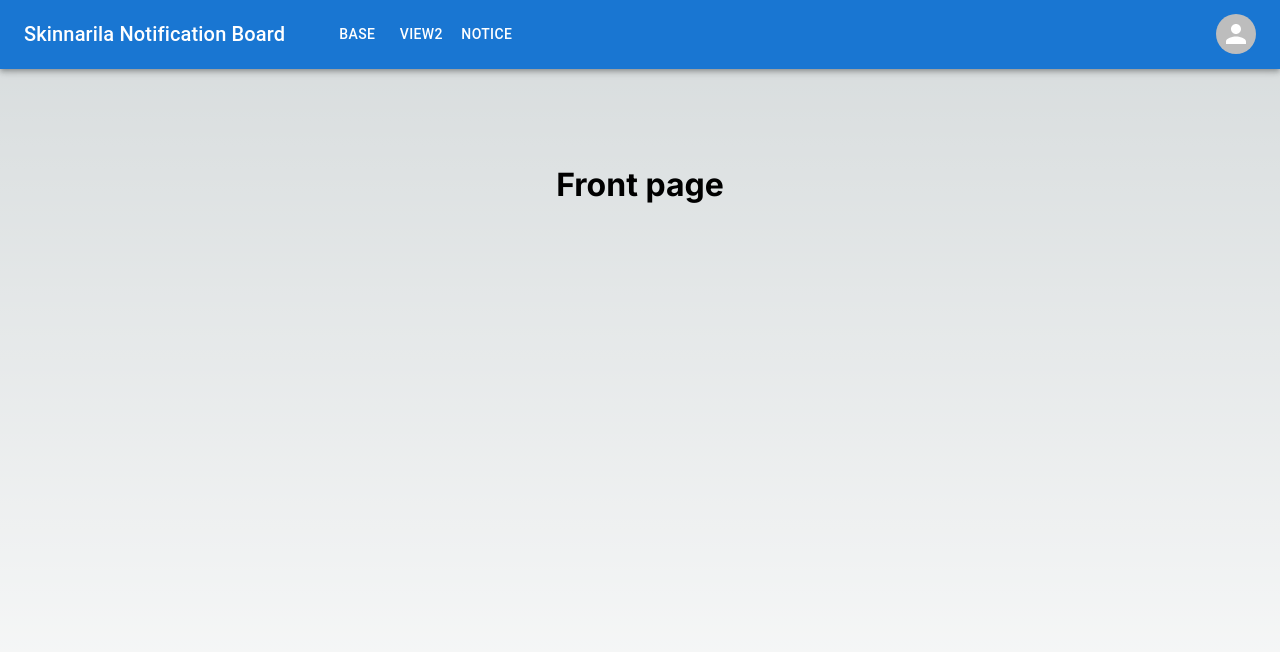
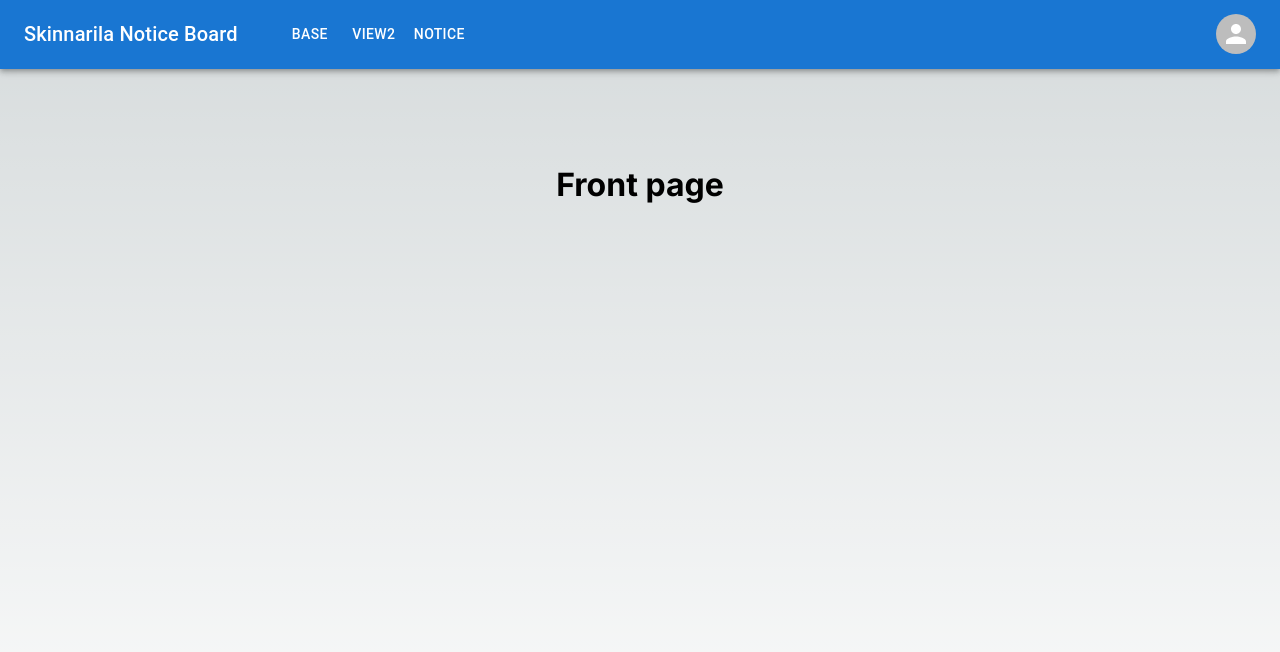
Before and after one commit to Mar-3/Codecamp2024, a Next.js app: page / in a window 1280 px wide. Shown: the top 652 px of the page. Built offline with nearby package versions, Linux system fonts and the light colour scheme.

Commit message:
changed metadata and description, added links to missing views

```diff
--- a/src/app/layout.js
+++ b/src/app/layout.js
@@ -4,8 +4,8 @@ import './globals.css'
 const inter = Inter({ subsets: ['latin'] })
 
 export const metadata = {
-  title: 'Create Next App',
-  description: 'Generated by create next app',
+  title: 'Skinnarila Notice Board',
+  description: 'Find services and hobbies around you!',
 }
 
 export default function RootLayout({ children }) {
--- a/src/app/page.js
+++ b/src/app/page.js
@@ -7,6 +7,8 @@ import { Notice } from './Views/Notice/Notice';
 import { Navbar } from './ui/Navbar';
 import { Login } from './Views/User/Login/Login';
 import { Register } from './Views/User/Register/Register';
+import { Dashboard } from './Views/User/Dashboard/Dashboard';
+import { Profile } from './Views/User/Profile/Profile';
 
 
 
@@ -22,7 +24,9 @@ export default function App() {
     View2: {component: View2, props: []},
     Notice: {component: Notice, props: []},
     Login: {component: Login, props: [setLoggedIn, setView]},
-    Register: {component: Register, props: []}
+    Register: {component: Register, props: []},
+    Dashboard: {component: Dashboard, props: []},
+    Profile: {component: Profile, props: []}
   }
 
   const currentView = () => {
--- a/src/app/ui/Navbar.jsx
+++ b/src/app/ui/Navbar.jsx
@@ -90,7 +90,7 @@ export const Navbar = ({changeView, loggedIn, }) => {
             component="div"
           sx={{mr:5, display: { xs: 'none', sm: 'block' } }}
           >
-            Skinnarila Notification Board
+            Skinnarila Notice Board
           </Typography>
 
           <Box sx={{ flexGrow: 1, display: { xs: 'none', md: 'flex' } }}>
```
